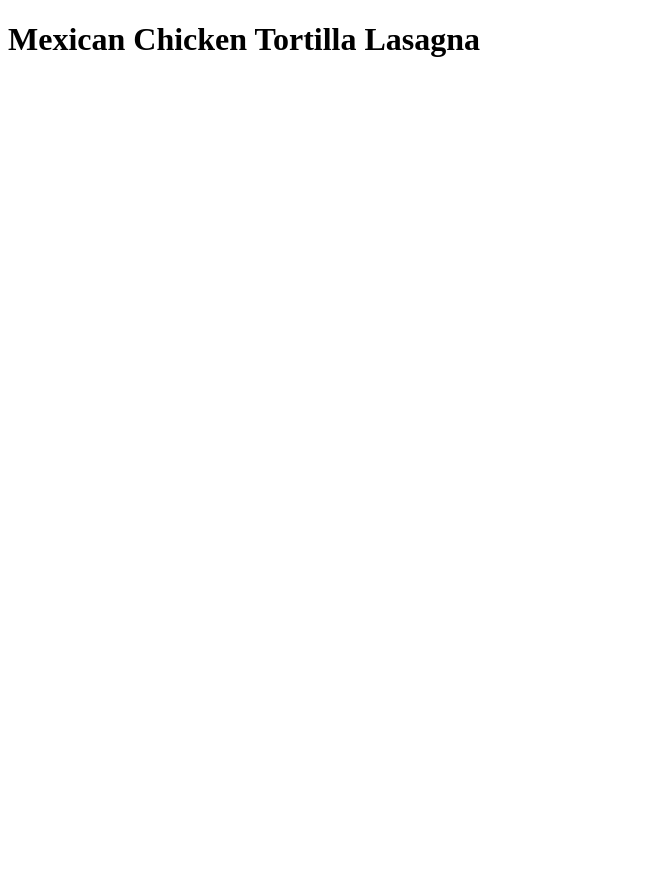
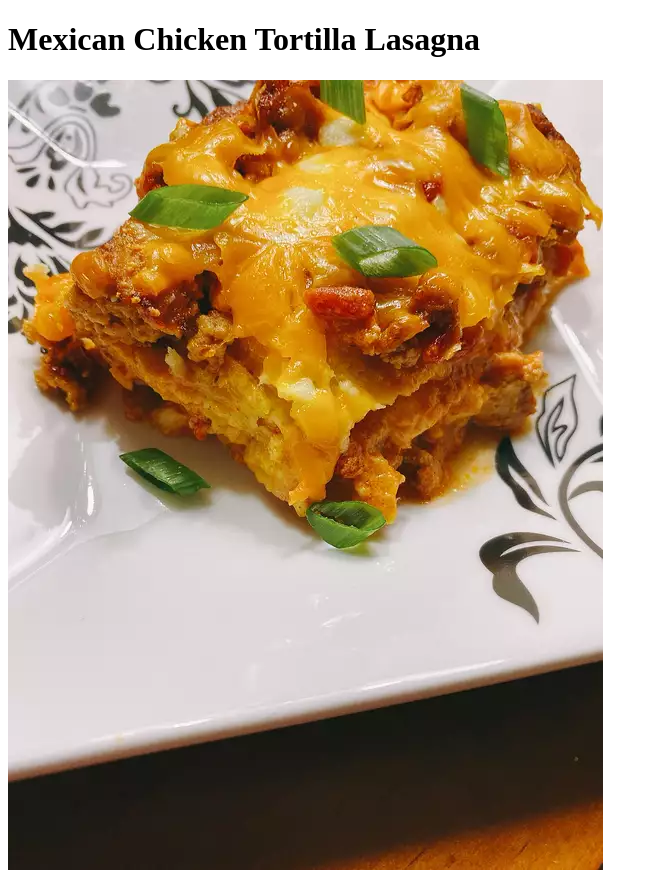
Before and after one commit to LordYugenX/Odin-recipes, a plain HTML site: page lasagna.html in a window 1280 px wide. Shown: the whole page, without its empty margins (0-658 px from the left). Before the commit the page ends 800 px from the top, so only its background shows below. Drawn offline with Linux system fonts and the light colour scheme.

Commit message:
lasagna pic added to the images folder and added the pic of the lasagana to the lasagna.html file

```diff
--- a/lasagna.html
+++ b/lasagna.html
@@ -2,10 +2,12 @@
 <html lang="en">
     <head>
         <meta charset="UTF-8">
-        <title>Depresso Espresso</title>
+        <title>Upseti Spaghetti</title>
     </head>
 
     <body>
         <h1>Mexican Chicken Tortilla Lasagna</h1>
+
+        <img src="images/unknown.png" alt="">
     </body>
 </html>
```
Also changed, not shown: images/unknown.png (added).
